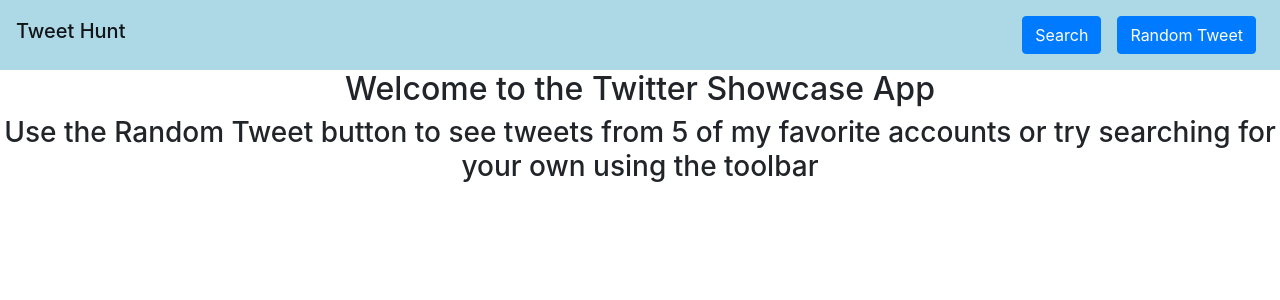
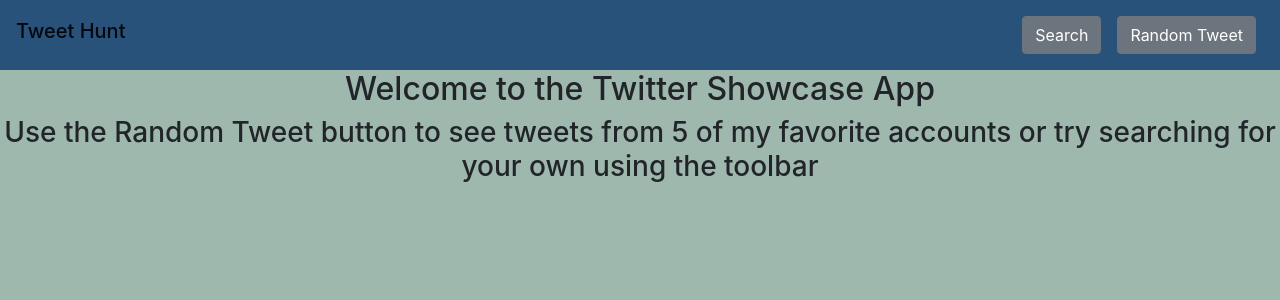
Before and after one commit to cesarpreza/twitter-showcase, a React (Create React App) app in the folder client/: page / in a window 1280 px wide. Shown: the top 300 px of the page. Built offline with nearby package versions, Linux system fonts and the light colour scheme.

Commit message:
added light styling, displayed tweet data onto browser

```diff
--- a/client/src/components/HomePage.js
+++ b/client/src/components/HomePage.js
@@ -10,21 +10,20 @@
     }
     render() {
     return (
-            <div>
+            <div className='page-container'>
                 <div>
-                <nav className='navbar navbar-light navbar-expand-sm'
-                    style={{ backgroundColor: 'lightblue' }} >
+                <nav className='navbar navbar-light navbar-expand-sm'>
                         <h3 className='navbar-brand'>Tweet Hunt</h3>
                             <div className='collapse navbar-collapse' id='menuContainer'>
                                 <ul className='navbar-nav ml-auto'>
                                             <li className='nav-item'>
                                                 <Link className='nav-link' to='/search'>
-                                                    <button className='btn btn-primary'>Search</button>
+                                                    <button className='btn btn-secondary'>Search</button>
                                                 </Link>
                                             </li>
                                             <li className='nav-item'>
                                                 <Link className='nav-link' to='/random'>
-                                                    <button className='btn btn-primary' >Random Tweet</button>
+                                                    <button className='btn btn-secondary' >Random Tweet</button>
                                                 </Link>
                                             </li>
                                         </ul>
--- a/client/src/components/RandomTweet.js
+++ b/client/src/components/RandomTweet.js
@@ -12,25 +12,26 @@
 
     async componentDidMount() {
         const tweetUrl = await axios.get(`/api`);
-        console.log(tweetUrl.data.statuses[0].text);
+        const tweetResponse = tweetUrl.data.statuses[0].text;
+        this.setState({ userTweet: tweetResponse });
     }
     render() {
+        console.log(this.state)
         return (
-            <div>
+            <div className='page-container'>
                 <div>
-                    <nav className='navbar navbar-light navbar-expand-sm'
-                    style={{ backgroundColor: 'lightblue' }}>
+                    <nav className='navbar navbar-light navbar-expand-sm'>
                         <h3 className='navbar-brand'>Tweet Hunt</h3>
                         <div className='collapse navbar-collapse'>
                             <ul className='navbar-nav ml-auto'>
                                 <li className='nav-item'>
                                     <Link className='nav-link' to='/' >
-                                        <button className='btn btn-primary'>Home</button>
+                                        <button className='btn btn-secondary'>Home</button>
                                     </Link>
                                 </li>
                                 <li className='nav-item'>
                                     <Link className='nav-link' to='/search'>
-                                        <button className=' btn btn-primary'>Search</button>
+                                        <button className=' btn btn-secondary'>Search</button>
                                     </Link>
                                 </li>
                             </ul>
@@ -45,7 +46,11 @@
                             <h2>Select an icon to display 5 random tweets from that acount</h2>
                         </div>
                         <div> {/* twitter icons will display here */}
-                            <h3>Images</h3> {/**image times 5 */}
+                            {/* Make an API call to an account
+                                Grab logo from twitter account and display a button under the icon
+                                on clicking the button, a random tweet from that user will display
+                                 */}
+                            <h3> {this.state.userTweet} </h3>
                         </div>
                     </div>
                 </main>
--- a/client/src/components/TweetSearch.js
+++ b/client/src/components/TweetSearch.js
@@ -4,20 +4,20 @@
 class TweetSearch extends Component {
     render() {
         return (
-            <div>
+            <div className='page-container'>
                 <div>
-                    <nav className='navbar navbar-light navbar-expand-sm' style={{ backgroundColor: 'lightblue' }}>
+                    <nav className='navbar navbar-light navbar-expand-sm'>
                         <h3 className='navbar-brand'>Tweet Hunt</h3>
                         <div className='collapse navbar-collapse'>
                             <ul className='navbar-nav ml-auto'>
                                 <li className='nav-item'>
                                     <Link className='nav-link' to='/' >
-                                        <button className='btn btn-primary'>Home</button>
+                                        <button className='btn btn-secondary'>Home</button>
                                     </Link>
                                 </li>
                                 <li className='nav-item'>
                                     <Link className='nav-link' to='/random'>
-                                        <button className='btn btn-primary'>Random Tweet</button>
+                                        <button className='btn btn-secondary'>Random Tweet</button>
                                     </Link>
                                 </li>
                             </ul>
--- a/client/src/index.css
+++ b/client/src/index.css
@@ -1,13 +1,8 @@
-body {
-  margin: 0;
-  font-family: -apple-system, BlinkMacSystemFont, 'Segoe UI', 'Roboto', 'Oxygen',
-    'Ubuntu', 'Cantarell', 'Fira Sans', 'Droid Sans', 'Helvetica Neue',
-    sans-serif;
-  -webkit-font-smoothing: antialiased;
-  -moz-osx-font-smoothing: grayscale;
+nav {
+	background-color: #28527a;
 }
 
-code {
-  font-family: source-code-pro, Menlo, Monaco, Consolas, 'Courier New',
-    monospace;
+.page-container {
+	height: 100vh;
+	background-color: #9fb8ad;
 }
```
